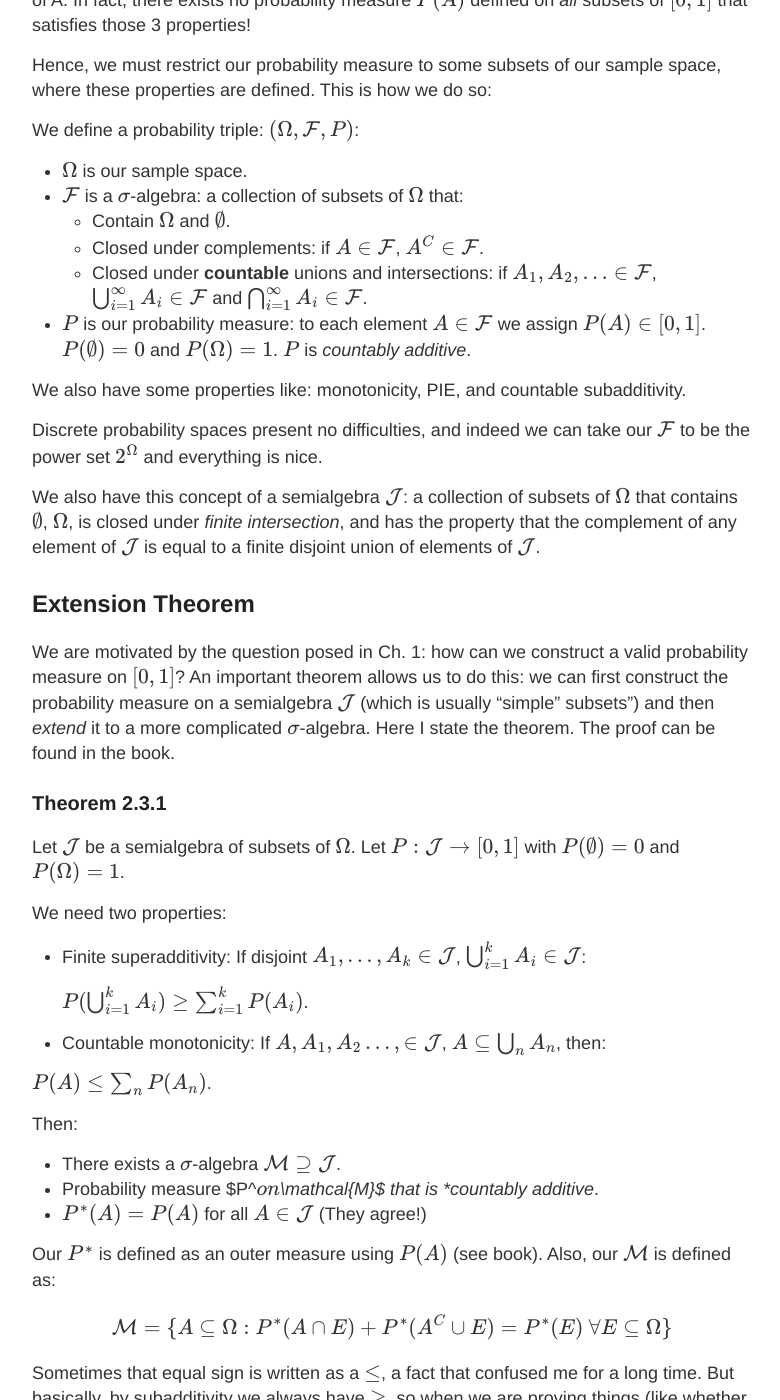
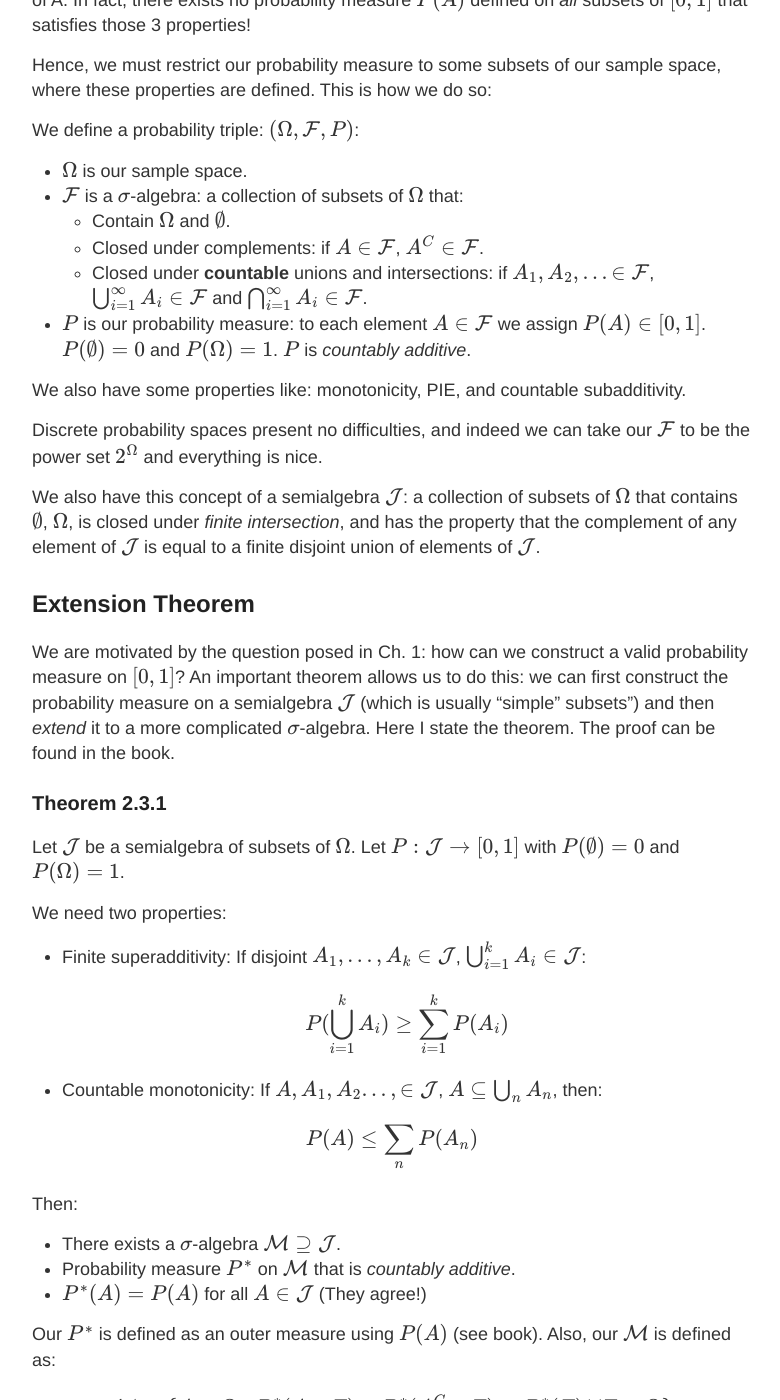
Before and after one commit to houcharlie/GXLI97.github.io, a Jekyll site: the page built from _posts/2018-6-2-rigprob2.md, in a window 1280 px wide and 1400 px high, scrolled down 680 px. Shown: the whole window, without its empty margins (248-1028 px from the left). Built offline with Jekyll 4.4.1, drawn with Linux system fonts in a browser that asks for light colours; formulas are drawn with MathJax 3; some of the changed text lies outside the part shown.

```diff
--- a/_layouts/default.html
+++ b/_layouts/default.html
@@ -1,17 +1,4 @@
 <!DOCTYPE html>
-
-<script type="text/x-mathjax-config">
-  MathJax.Hub.Config({
-    extensions: ["tex2jax.js"],
-    jax: ["input/TeX", "output/HTML-CSS"],
-    tex2jax: {
-      inlineMath: [ ['$','$'], ["\\(","\\)"] ],
-      displayMath: [ ['$$','$$'], ["\\[","\\]"] ],
-      processEscapes: true
-    },
-    "HTML-CSS": { fonts: ["TeX"] }
-  });
-</script>
 
 <script src="https://cdnjs.cloudflare.com/ajax/libs/mathjax/2.7.0/MathJax.js?config=TeX-AMS-MML_HTMLorMML" type="text/javascript"></script>
 
--- a/_posts/2018-6-2-rigprob2.md
+++ b/_posts/2018-6-2-rigprob2.md
@@ -7,69 +7,69 @@ This summer I've been reading through [A First Look at Rigorous Probability][1]
 
 ## Basic Definitions
 
-In a typical undergraduate course in probability ([such as this][2]), we are introduced to the concepts of sample space, events, and a probability measure. For the most part, this is adequate - we are usually operating in discrete probability spaces (i.e. Poisson distribution), or we have a "nice" continuous distribution with well defined probabilities $P(X\in\text{dx})$.
+In a typical undergraduate course in probability ([such as this][2]), we are introduced to the concepts of sample space, events, and a probability measure. For the most part, this is adequate - we are usually operating in discrete probability spaces (i.e. Poisson distribution), or we have a "nice" continuous distribution with well defined probabilities $$P(X\in\text{dx})$$.
 
-However, if we dig deeper, we find that this understanding of probability *breaks down*. Rosenthal gives the motivation in Ch. 1 of trying to construct a uniform probability measure on $[0, 1]$ that 1) has the natural property that $P([a, b]) = b-a$, 2) is countably additive, 3) has the property that $P(A \oplus r) = P(A)$, where $A\oplus r$ denotes the right shift of A. In fact, there exists no probability measure $P(A)$ defined on *all* subsets of $[0,1]$ that satisfies those 3 properties!
+However, if we dig deeper, we find that this understanding of probability *breaks down*. Rosenthal gives the motivation in Ch. 1 of trying to construct a uniform probability measure on $$[0, 1]$$ that 1) has the natural property that $$P([a, b]) = b-a$$, 2) is countably additive, 3) has the property that $$P(A \oplus r) = P(A)$$, where $$A\oplus r$$ denotes the right shift of A. In fact, there exists no probability measure $$P(A)$$ defined on *all* subsets of $$[0,1]$$ that satisfies those 3 properties!
 
 Hence, we must restrict our probability measure to some subsets of our sample space, where these properties are defined. This is how we do so:
 
-We define a probability triple: $(\Omega, \mathcal{F}, P)$:
+We define a probability triple: $$(\Omega, \mathcal{F}, P)$$:
 
-* $\Omega$ is our sample space.
-* $\mathcal{F}$ is a $\sigma$-algebra: a collection of subsets of $\Omega$ that:
-	* Contain $\Omega$ and $\emptyset$.
-	* Closed under complements: if $A\in\mathcal{F}$, $A^C\in\mathcal{F}$.
-	* Closed under **countable** unions and intersections: if $A_1, A_2, ... \in \mathcal{F}$, $\bigcup_{i=1}^\infty A_i \in\mathcal{F}$ and $\bigcap_{i=1}^\infty A_i \in\mathcal{F}$.
-* $P$ is our probability measure: to each element $A\in\mathcal{F}$ we assign $P(A) \in[0,1]$. $P(\emptyset)=0$ and $P(\Omega) = 1$. $P$ is *countably additive*.
+* $$\Omega$$ is our sample space.
+* $$\mathcal{F}$$ is a $$\sigma$$-algebra: a collection of subsets of $$\Omega$$ that:
+	* Contain $$\Omega$$ and $$\emptyset$$.
+	* Closed under complements: if $$A\in\mathcal{F}$$, $$A^C\in\mathcal{F}$$.
+	* Closed under **countable** unions and intersections: if $$A_1, A_2, ... \in \mathcal{F}$$, $$\bigcup_{i=1}^\infty A_i \in\mathcal{F}$$ and $$\bigcap_{i=1}^\infty A_i \in\mathcal{F}$$.
+* $$P$$ is our probability measure: to each element $$A\in\mathcal{F}$$ we assign $$P(A) \in[0,1]$$. $$P(\emptyset)=0$$ and $$P(\Omega) = 1$$. $$P$$ is *countably additive*.
 
 We also have some properties like: monotonicity, PIE, and countable subadditivity.
 
-Discrete probability spaces present no difficulties, and indeed we can take our $\mathcal{F}$ to be the power set $2^{\Omega}$ and everything is nice.
+Discrete probability spaces present no difficulties, and indeed we can take our $$\mathcal{F}$$ to be the power set $$2^{\Omega}$$ and everything is nice.
 
-We also have this concept of a semialgebra $\mathcal{J}$: a collection of subsets of $\Omega$ that contains $\emptyset$, $\Omega$, is closed under *finite intersection*, and has the property that the complement of any element of $\mathcal{J}$ is equal to a finite disjoint union of elements of $\mathcal{J}$.
+We also have this concept of a semialgebra $$\mathcal{J}$$: a collection of subsets of $$\Omega$$ that contains $$\emptyset$$, $$\Omega$$, is closed under *finite intersection*, and has the property that the complement of any element of $$\mathcal{J}$$ is equal to a finite disjoint union of elements of $$\mathcal{J}$$.
 
 ## Extension Theorem
-We are motivated by the question posed in Ch. 1: how can we construct a valid probability measure on $[0,1]$? An important theorem allows us to do this: we can first construct the probability measure on a semialgebra $\mathcal{J}$ (which is usually "simple" subsets") and then *extend* it to a more complicated $\sigma$-algebra. Here I state the theorem. The proof can be found in the book.
+We are motivated by the question posed in Ch. 1: how can we construct a valid probability measure on $$[0,1]$$? An important theorem allows us to do this: we can first construct the probability measure on a semialgebra $$\mathcal{J}$$ (which is usually "simple" subsets") and then *extend* it to a more complicated $$\sigma$$-algebra. Here I state the theorem. The proof can be found in the book.
 
 ### Theorem 2.3.1
-Let $\mathcal{J}$ be a semialgebra of subsets of $\Omega$. Let $P:\mathcal{J} \to [0,1]$ with $P(\emptyset)=0$ and $P(\Omega) = 1$.
+Let $$\mathcal{J}$$ be a semialgebra of subsets of $$\Omega$$. Let $$P:\mathcal{J} \to [0,1]$$ with $$P(\emptyset)=0$$ and $$P(\Omega) = 1$$.
 
 We need two properties:
 
-* Finite superadditivity: If disjoint $A_1,...,A_k\in\mathcal{J}$, $\bigcup_{i=1}^k A_i\in\mathcal{J}$:
+* Finite superadditivity: If disjoint $$A_1,...,A_k\in\mathcal{J}$$, $$\bigcup_{i=1}^k A_i\in\mathcal{J}$$:
 
-	$$ P(\bigcup_{i=1}^k A_i) \ge \sum_{i=1}^k P(A_i)$$.
+	$$ P(\bigcup_{i=1}^k A_i) \ge \sum_{i=1}^k P(A_i)$$
 
-* Countable monotonicity: If $A, A_1,A_2...,\in\mathcal{J}$, $A\subseteq \bigcup_n A_n$, then:
+* Countable monotonicity: If $$A, A_1,A_2...,\in\mathcal{J}$$, $$A\subseteq \bigcup_n A_n$$, then:
 
-$$P(A) \le \sum_n P(A_n)$$.
+$$P(A) \le \sum_n P(A_n)$$
 
 Then:
 
-* There exists a $\sigma$-algebra $\mathcal{M} \supseteq \mathcal{J}$.
-* Probability measure $P^*$ on $\mathcal{M}$ that is *countably additive*.
-* $P^*(A) = P(A)$ for all $A\in\mathcal{J}$ (They agree!)
+* There exists a $$\sigma$$-algebra $$\mathcal{M} \supseteq \mathcal{J}$$.
+* Probability measure $$P^*$$ on $$\mathcal{M}$$ that is *countably additive*.
+* $$P^*(A) = P(A)$$ for all $$A\in\mathcal{J}$$ (They agree!)
 
-Our $P^*$ is defined as an outer measure using $P(A)$ (see book). Also, our $\mathcal{M}$ is defined as:
+Our $$P^*$$ is defined as an outer measure using $$P(A)$$ (see book). Also, our $$\mathcal{M}$$ is defined as:
 
 $$\mathcal{M} = \{ A\subseteq \Omega: P^*(A \cap E) + P^*(A^C\cup E) = P^*(E) \text{ } \forall E\subseteq\Omega\}$$
 
-Sometimes that equal sign is written as a $\le$, a fact that confused me for a long time. But basically, by subadditivity we always have $\ge$, so when we are proving things (like whether some object is in $\mathcal{M}$, it suffices to show $\le$.
+Sometimes that equal sign is written as a $$\le$$, a fact that confused me for a long time. But basically, by subadditivity we always have $$\ge$$, so when we are proving things (like whether some object is in $$\mathcal{M}$$, it suffices to show $$\le$$.
 
 ## Then?
-We can use this theorem to construct the Uniform[0,1] distribution, defining the *Borel $\sigma$-algebra* and the *Lebesgue measure* on the way!
+We can use this theorem to construct the Uniform[0,1] distribution, defining the *Borel $$\sigma$$-algebra* and the *Lebesgue measure* on the way!
 
 In addition, there are other corollarries to the extension theorem, because the **countable monotinicity** property is sometimes hard to verify.
 
 We can also construct a "coin tossing measure" for when we want to toss an ~infinite~ number of coins. (This can be interpreted by the Lebesgue measure we defined when we were constructing the Uniform[0,1] measure.
 
-Lastly, we have the **product measure**: if we have $(\Omega_1, \mathcal{F}_1, P_1)$ and $(\Omega_2, \mathcal{F}_2, P_2)$, we can define $P$ on $\Omega_1 \times \Omega_2$.
+Lastly, we have the **product measure**: if we have $$(\Omega_1, \mathcal{F}_1, P_1)$$ and $$(\Omega_2, \mathcal{F}_2, P_2)$$, we can define $$P$$ on $$\Omega_1 \times \Omega_2$$.
 
-Set $\mathcal{J} = {A \times B; A\in \mathcal{F}_1, B \in \mathcal{F}_2}$. For all $A\times B \in \mathcal{J}$:
+Set $$\mathcal{J} = {A \times B; A\in \mathcal{F}_1, B \in \mathcal{F}_2}$$. For all $$A\times B \in \mathcal{J}$$:
 
-$$P(A\times B) = P_1(A) P_2(B)$$.
+$$P(A\times B) = P_1(A) P_2(B).$$
 
-For example, we can measure "area" on $\Omega = [0,1] \times [0,1]$ in this way.
+For example, we can measure "area" on $$\Omega = [0,1] \times [0,1]$$ in this way.
 
 Cool stuff.
 
```
